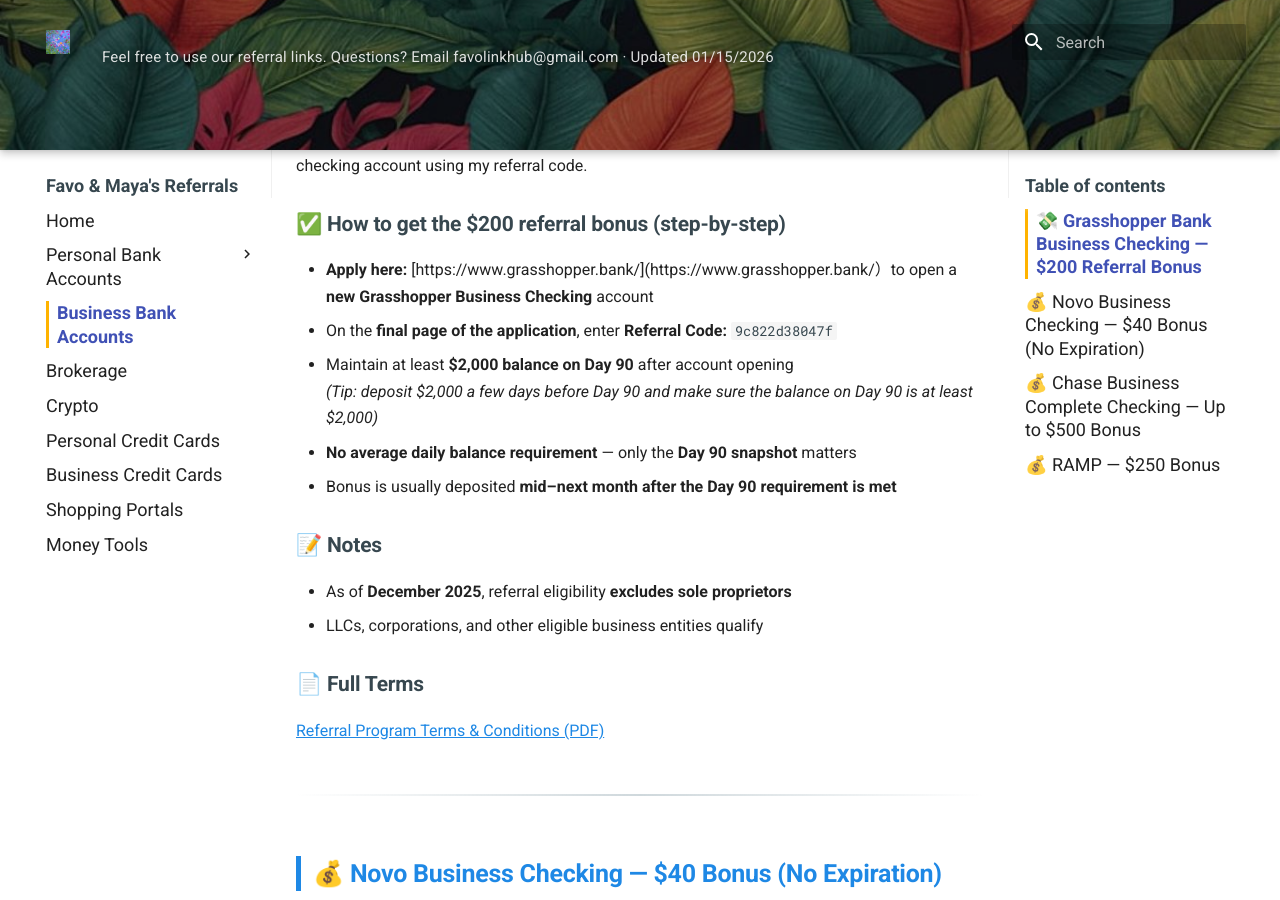
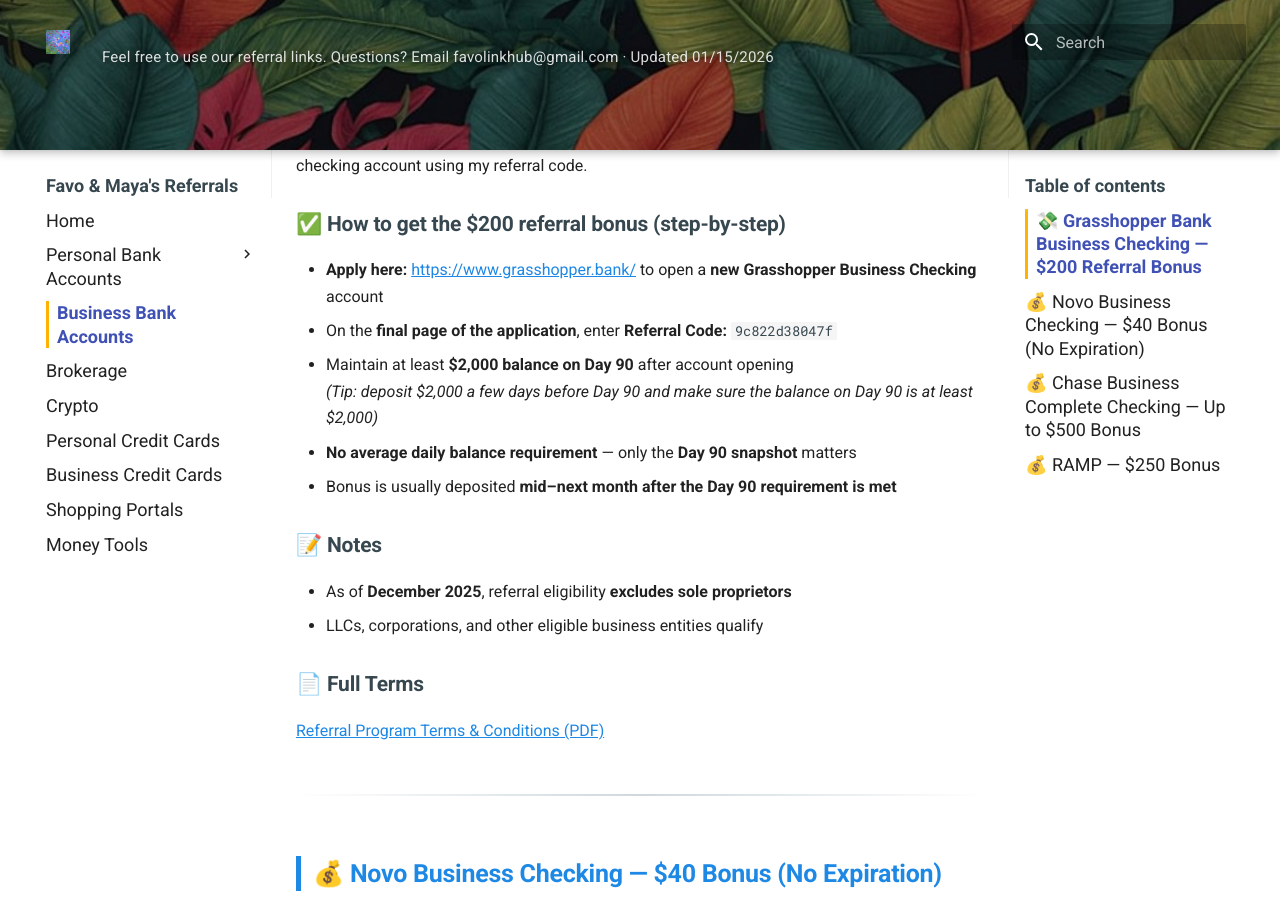
Before and after one commit to whispersofzephyr/favolinkhub-site, an MkDocs documentation site: the page built from docs/business-bank.md, in a window 1280 px wide and 900 px high, scrolled down 324 px. Built offline with MkDocs 1.6.1 and Material for MkDocs 9.7.7, drawn with Linux system fonts in a browser that asks for light colours; part of the change alters nothing that is shown.

Commit message:
Update business-bank.md

```diff
--- a/docs/business-bank.md
+++ b/docs/business-bank.md
@@ -6,7 +6,7 @@
 Grasshopper Bank is offering an **easy $200 referral bonus** when you open a new business checking account using my referral code.
 
 ### ✅ How to get the $200 referral bonus (step-by-step)
-- **Apply here:** [https://www.grasshopper.bank/](https://www.grasshopper.bank/）to open a **new Grasshopper Business Checking** account
+- **Apply here:** [https://www.grasshopper.bank/](https://www.grasshopper.bank/) to open a **new Grasshopper Business Checking** account
 - On the **final page of the application**, enter **Referral Code:** `9c822d38047f`
 - Maintain at least **$2,000 balance on Day 90** after account opening
   *(Tip: deposit $2,000 a few days before Day 90 and make sure the balance on Day 90 is at least $2,000)*
```
